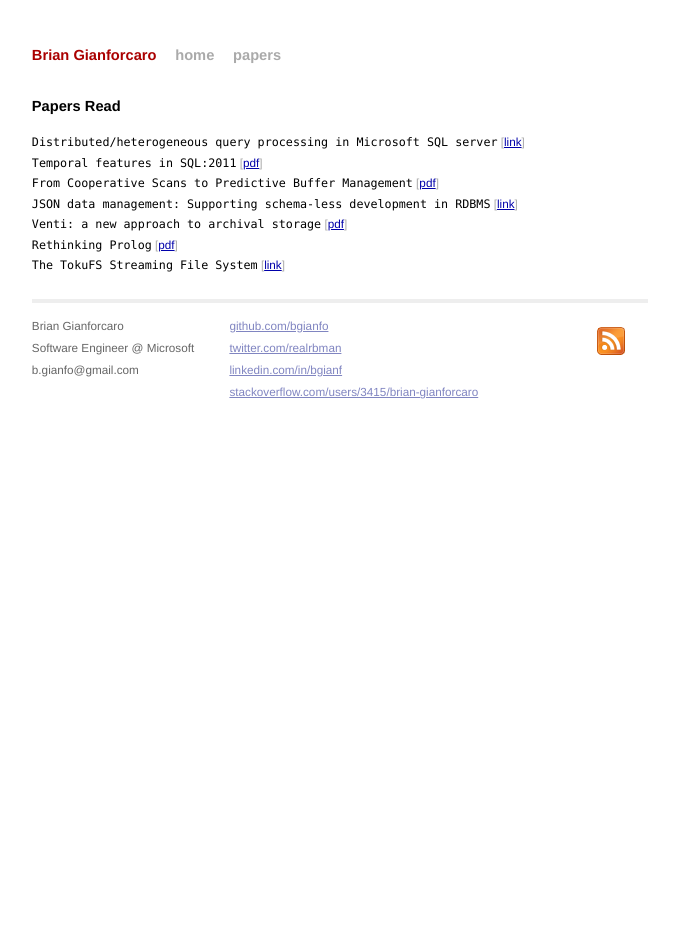
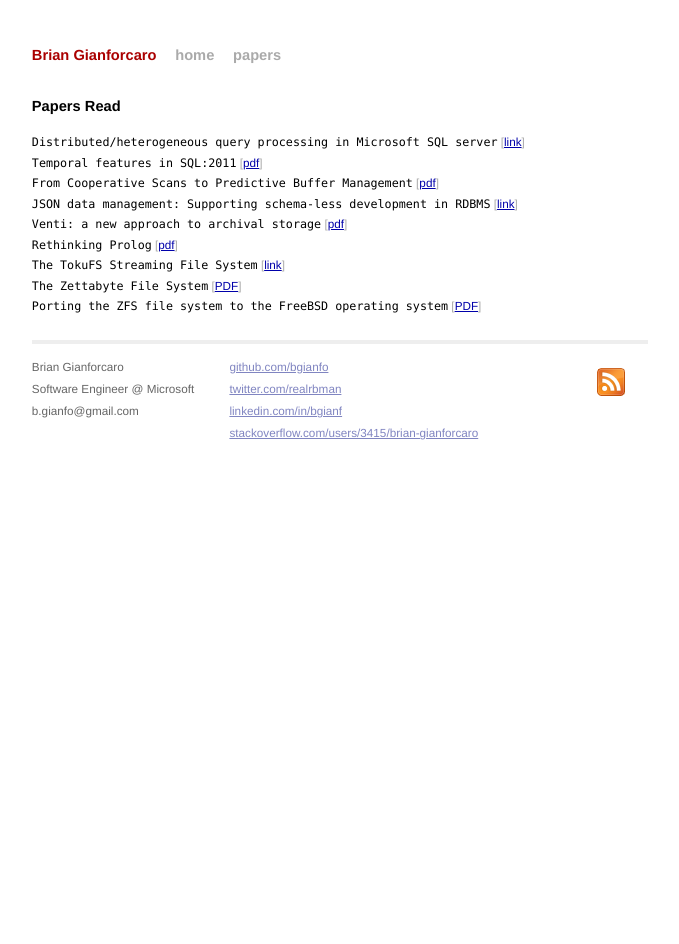
Before and after one commit to bgianfo/bgianfo.github.io, a Jekyll site: the page built from papers/index.html, in a window 1280 px wide. Shown: the whole page, without its empty margins (300-979 px from the left). Built offline with Jekyll 4.4.1, drawn with Linux system fonts in a browser that asks for light colours; Markdown is read by kramdown in place of the engine named in the settings.

Commit message:
Add ZFS + ZFZ in FreeBSD papers

```diff
--- a/papers/index.html
+++ b/papers/index.html
@@ -13,5 +13,7 @@
       <li><span>Venti: a new approach to archival storage</span> [<a href="http://www.plan9.bell-labs.com/sys/doc/venti/venti.pdf">pdf</a>]</li>
       <li><span>Rethinking Prolog</span> [<a href="http://okmij.org/ftp/kakuritu/rethinking.pdf">pdf</a>]</li>
       <li><span>The TokuFS Streaming File System</span> [<a href="https://www.usenix.org/conference/hotstorage12/workshop-program/presentation/esmet">link</a>]</li>
+      <li><span>The Zettabyte File System</span> [<a href="http://users.soe.ucsc.edu/~scott/courses/Fall04/221/zfs_overview.pdf">PDF</a>]</li>
+      <li><span>Porting the ZFS file system to the FreeBSD operating system</span> [<a href="http://2007.asiabsdcon.org/papers/P16-paper.pdf">PDF</a>]</li>
   </ul>
 </div>
```
